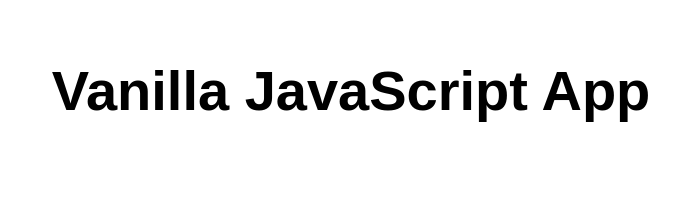
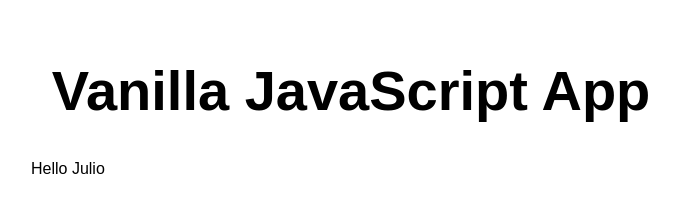
Before and after one commit to JulioJair/azure_class, a plain HTML site: page index.html in a window 1280 px wide. Shown: the whole page, without its empty margins (289-968 px from the left). Drawn offline with Linux system fonts and the light colour scheme.

Commit message:
first_commit

```diff
--- a/index.html
+++ b/index.html
@@ -11,6 +11,7 @@
 <body>
   <main>
     <h1>Vanilla JavaScript App</h1>
+    <p>Hello Julio</p>
   </main>
 </body>
 
```
